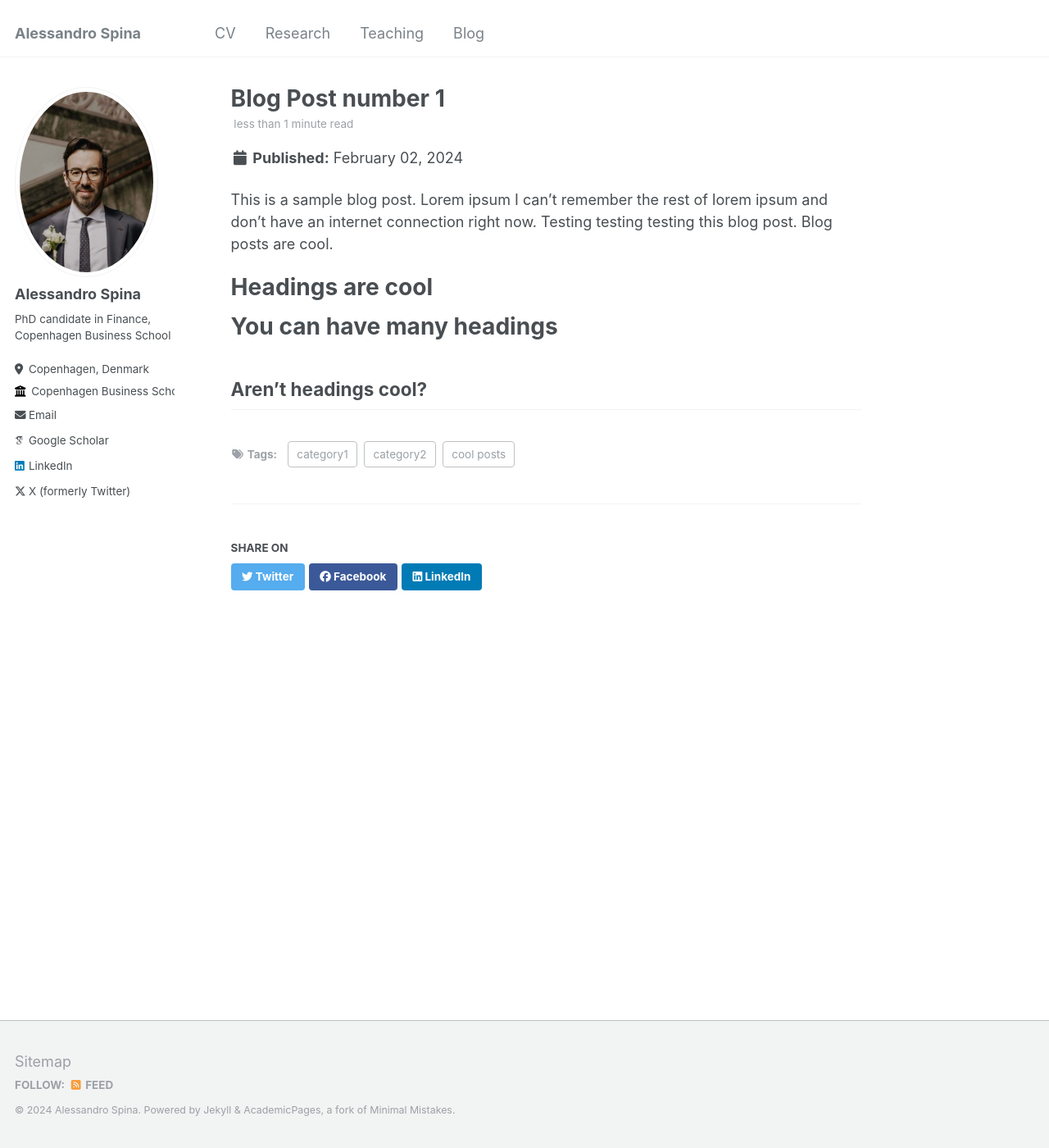
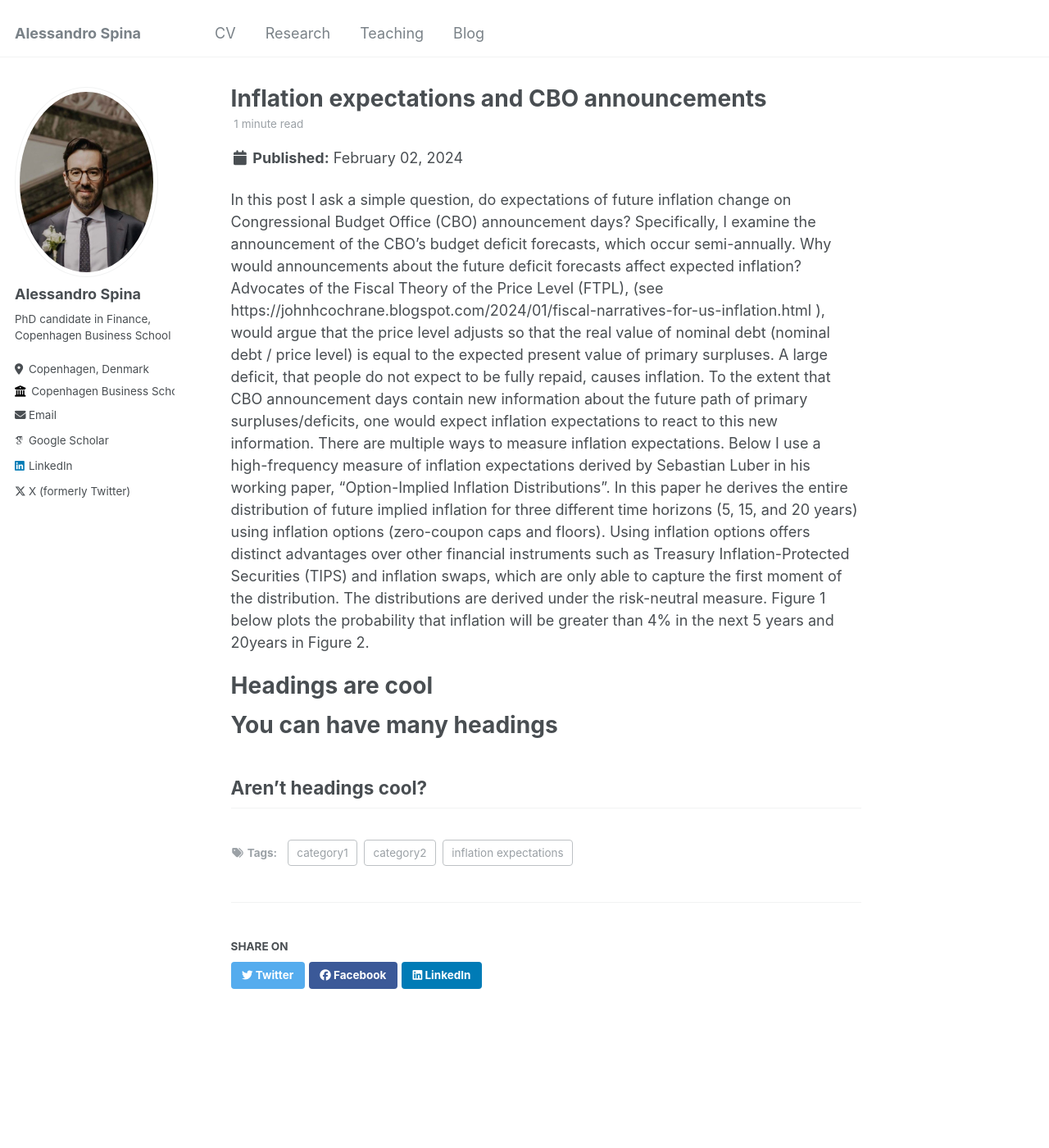
Before and after one commit to aspi6246/aspi6246.github.io, a Jekyll site: the page built from _posts/2024-07-02-blog-post-1.md, in a window 1280 px wide and 1400 px high. Shown: the whole window at 82% size. Built offline with Jekyll 4.4.1, drawn with Linux system fonts in a browser that asks for light colours; some web fonts are replaced.

Commit message:
Update 2024-07-02-blog-post-1.md

```diff
--- a/_posts/2024-07-02-blog-post-1.md
+++ b/_posts/2024-07-02-blog-post-1.md
@@ -1,14 +1,17 @@
 ---
-title: 'Blog Post number 1'
+title: 'Inflation expectations and CBO announcements'
 date: 2024-02-02
-permalink: /posts/2012/08/blog-post-4/
+permalink: /posts/2024/02/blog-post-1/
 tags:
-  - cool posts
+  - inflation expectations
   - category1
   - category2
 ---
 
-This is a sample blog post. Lorem ipsum I can't remember the rest of lorem ipsum and don't have an internet connection right now. Testing testing testing this blog post. Blog posts are cool.
+In this post I ask a simple question, do expectations of future inflation change on Congressional Budget Office (CBO) announcement days? Specifically, I examine the announcement of the CBO’s budget deficit forecasts, which occur semi-annually.
+Why would announcements about the future deficit forecasts affect expected inflation? Advocates of the Fiscal Theory of the Price Level (FTPL), (see https://johnhcochrane.blogspot.com/2024/01/fiscal-narratives-for-us-inflation.html ), would argue that the price level adjusts so that the real value of nominal debt (nominal debt / price level) is equal to the expected present value of primary surpluses. A large deficit, that people do not expect to be fully repaid, causes inflation. To the extent that CBO announcement days contain new information about the future path of primary surpluses/deficits, one would expect inflation expectations to react to this new information.
+There are multiple ways to measure inflation expectations. Below I use a high-frequency measure of inflation expectations derived by Sebastian Luber in his working paper, “Option-Implied Inflation Distributions”. In this paper he derives the entire distribution of future implied inflation for three different time horizons (5, 15, and 20 years) using inflation options (zero-coupon caps and floors). Using inflation options offers distinct advantages over other financial instruments such as Treasury Inflation-Protected Securities (TIPS) and inflation swaps, which are only able to capture the first moment of the distribution. The distributions are derived under the risk-neutral measure. Figure 1 below plots the probability that inflation will be greater than 4% in the next 5 years and 20years in Figure 2.
+
 
 Headings are cool
 ======
```
